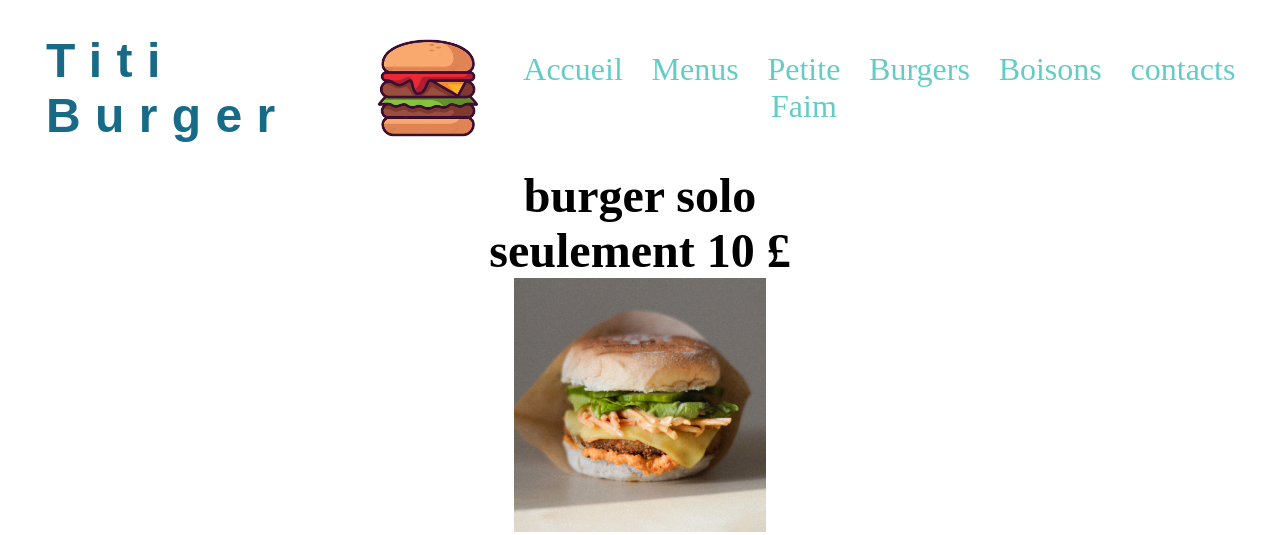
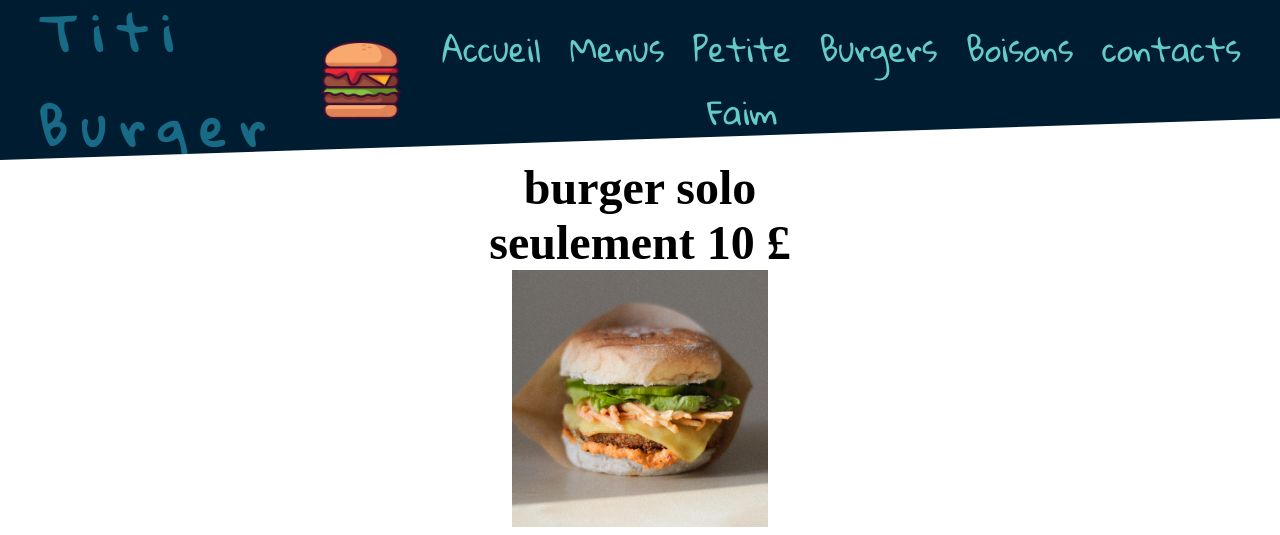
Before and after one commit to EHoudon/Boutique-exercice-PHP, a PHP site: page /item.php in a window 1280 px wide. Shown: the top 535 px of the page. Run offline with PHP 8.4, Linux system fonts and the light colour scheme.

Commit message:
fin de journée lundi04

```diff
--- a/item.php
+++ b/item.php
@@ -5,6 +5,9 @@
     <meta charset="UTF-8">
     <meta name="viewport" content="width=device-width, initial-scale=1.0">
     <link href="style.css" rel="stylesheet">
+    <link rel="preconnect" href="https://fonts.googleapis.com">
+<link rel="preconnect" href="https://fonts.gstatic.com" crossorigin>
+<link href="https://fonts.googleapis.com/css2?family=Gloria+Hallelujah&display=swap" rel="stylesheet">
     <title>Document</title>
 </head>
 
--- a/style.css
+++ b/style.css
@@ -1,9 +1,15 @@
+body{
+    margin: 0;
+    padding: ;
+}
+
 .nav {
     display: flex;
     justify-content: space-between;
     align-items: center;
     height: 10em;
-    /* background: #001C30; */
+    background: #001C30;
+    clip-path: polygon(0 0, 100% 0, 100% 74%, 0 100%);
 }
 
 .menu {
@@ -26,6 +32,7 @@
     /* background-color: #001C30; */
     color: #64CCC5;
     text-decoration: none;
+    font-family: 'Gloria Hallelujah', cursive;
 }
 
 .nav_nom {
@@ -36,11 +43,11 @@
     /*espaces entres les lettres*/
     position: relative;
     left: 3%;
-    font-family: 'Prompt', sans-serif;
+    font-family: 'Gloria Hallelujah', cursive;
 }
 
 .logoBurger{
-    width: 10%;
+    width: 8%;
 }
 
 .infoProduit{
@@ -55,12 +62,14 @@ width: 20%;
 }
 
 .footer_footer{
+clip-path: polygon(0 18%, 100% 0, 100% 100%, 0 100%);
 display: flex;
 position: relative;
 justify-content: space-around;
-background-color: #64CCC5;
+background-color: #001C30;
 align-items: center;
 text-align: center;
+color: #64CCC5
 /* font-size: 2em; */
 
 }
```
